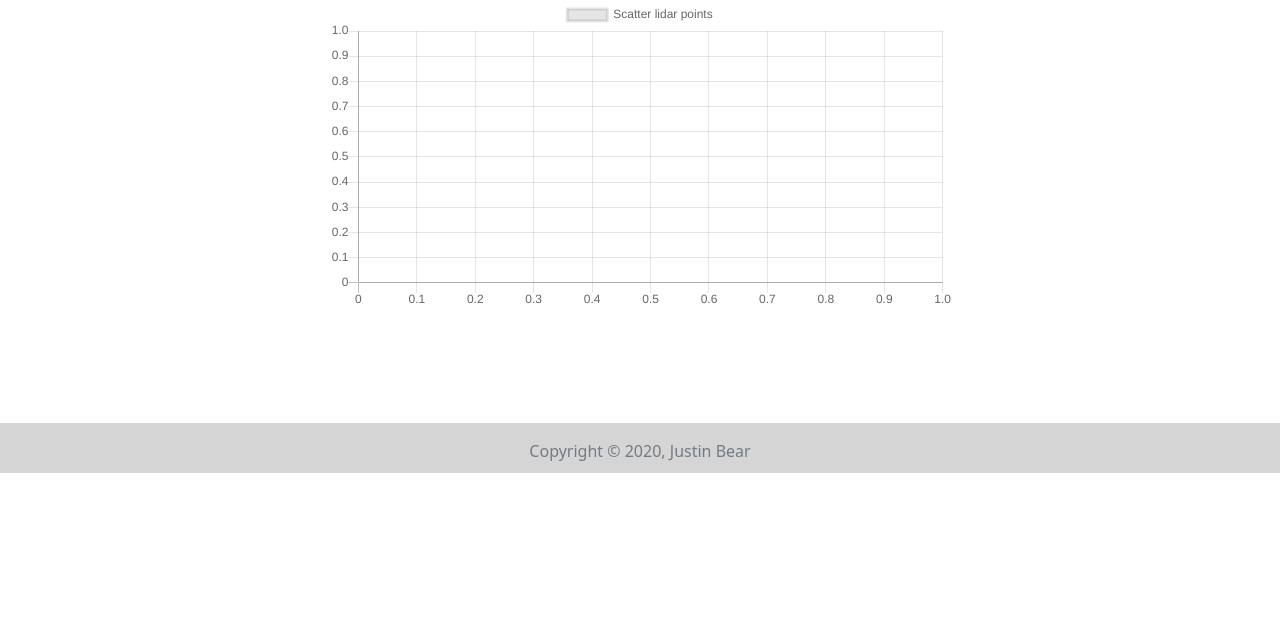
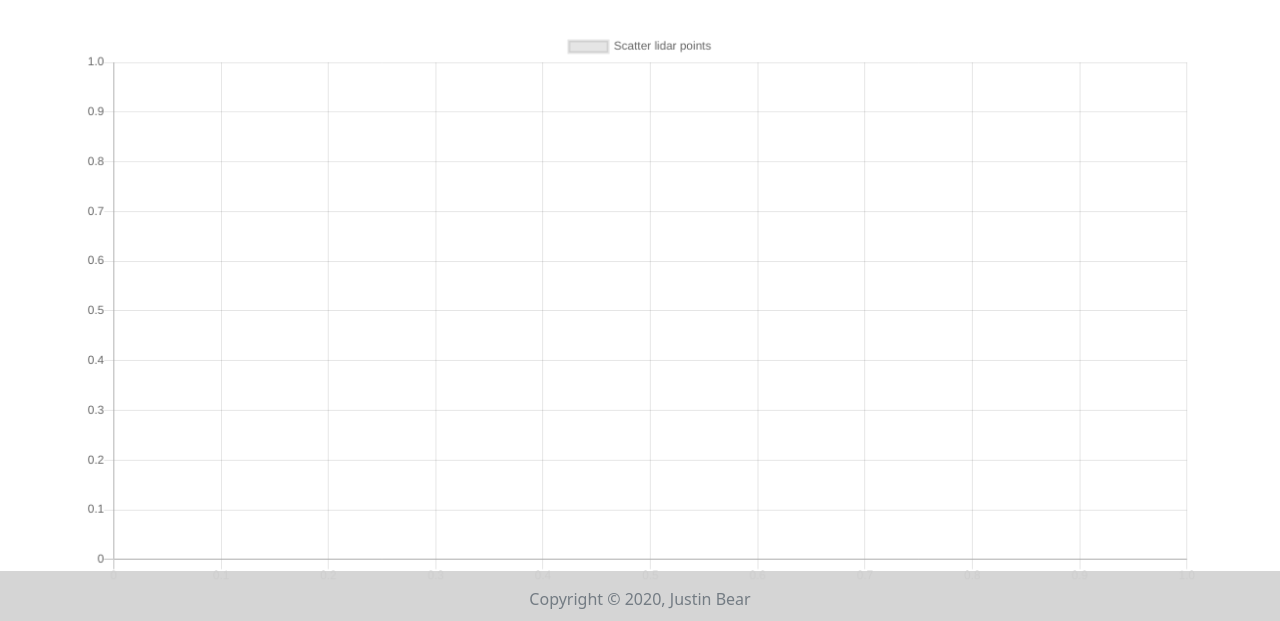
Before and after one commit to rayhuangg/Asparagus_web, a Django app: page /lidar/scan/ in a window 1280 px wide. Shown: the part 327-948 px from the top of the page. Before the commit the page ends 800 px from the top, so only its background shows below. Run offline with Django 3.2, Linux system fonts and the light colour scheme; tables that the repository leaves empty hold one stand-in row (values such as "Sample post"); parts of the project's set-up code (start-up, migrations or seed data) failed here and were passed over; some libraries are stand-ins or nearby versions; grey boxes are pictures that could not be loaded.

Commit message:
New layout for quick number inspection

```diff
--- a/templates/lidar/lidar.html
+++ b/templates/lidar/lidar.html
@@ -9,7 +9,7 @@
         {{ form.as_table }}
         <input type="submit" value="Submit">
     </form>
-    <div class="row" style="align-items: middle;">
+    <!-- <div class="row" style="align-items: middle;">
         <div class="col-3">
             <img src="{{scan.left_image.image.url}}" style="width: 100%;">
         </div>
@@ -19,7 +19,16 @@
         <div class="col-3">
             <img src="{{scan.right_image.image.url}}" style="width: 100%;">
         </div>
+    </div> -->
+    <div class="container" style="margin-bottom: 2rem; margin-top: 2rem;">
+        <div class="row" style="align-items: middle;">
+            <img src="{{scan.front_image.image.url}}"style="width: 100%">
+        </div>
+        <div class="row" style="align-items: middle;">
+            <canvas id="myChart"></canvas>
+        </div>
     </div>
+
 
 </div>
 
```
